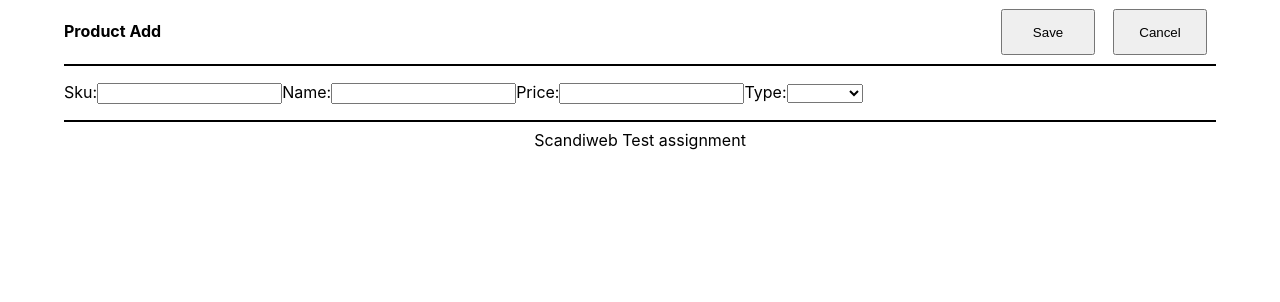
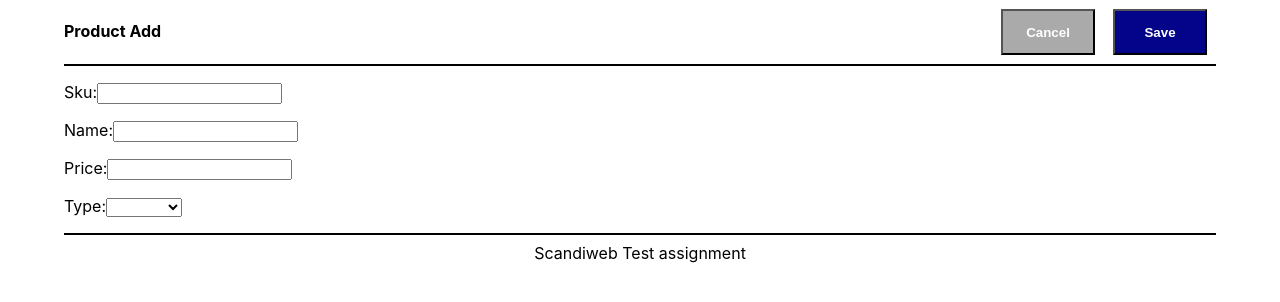
Before and after one commit to farajabien/scandiweb, a React (Create React App) app: page /add in a window 1280 px wide. Shown: the top 302 px of the page. Built offline with nearby package versions, Linux system fonts and the light colour scheme.

Commit message:
final touches

```diff
--- a/src/components/Header.js
+++ b/src/components/Header.js
@@ -9,17 +9,21 @@ const Header = ({ onMassDelete, onSave, headerTitle }) => {
 			<h4>{headerTitle}</h4>
 			{location.pathname === '/add' ? (
 				<div className='page-buttons'>
+					<button>Cancel</button>
 					<Link to='/'>
-						<button onClick={onSave}>Save</button>
+						<button className='save' onClick={onSave}>
+							Save
+						</button>
 					</Link>
-					<button>Cancel</button>
 				</div>
 			) : (
 				<div className='page-buttons'>
-					<button onClick={onMassDelete}>Mass Delete</button>
 					<Link to='/add'>
 						<button>Add</button>
 					</Link>
+					<button className='mass-delete' onClick={onMassDelete}>
+						Mass Delete
+					</button>
 				</div>
 			)}
 		</header>
--- a/src/index.css
+++ b/src/index.css
@@ -5,9 +5,27 @@ body {
     sans-serif;
   -webkit-font-smoothing: antialiased;
   -moz-osx-font-smoothing: grayscale;
+
 }
 
 code {
   font-family: source-code-pro, Menlo, Monaco, Consolas, 'Courier New',
     monospace;
 }
+
+label{
+  display: block;
+  margin-top: 1em;
+}
+button{
+  color: white;
+  background-color: rgb(170, 170, 170);
+  font-weight: 900;
+}
+
+.save{
+  background-color: rgb(4, 4, 138);
+}
+.mass-delete{
+  background-color: rgb(90, 6, 6);
+}
```
Also changed, not shown: 1 other file (tests, documents, lock files or other folders).
